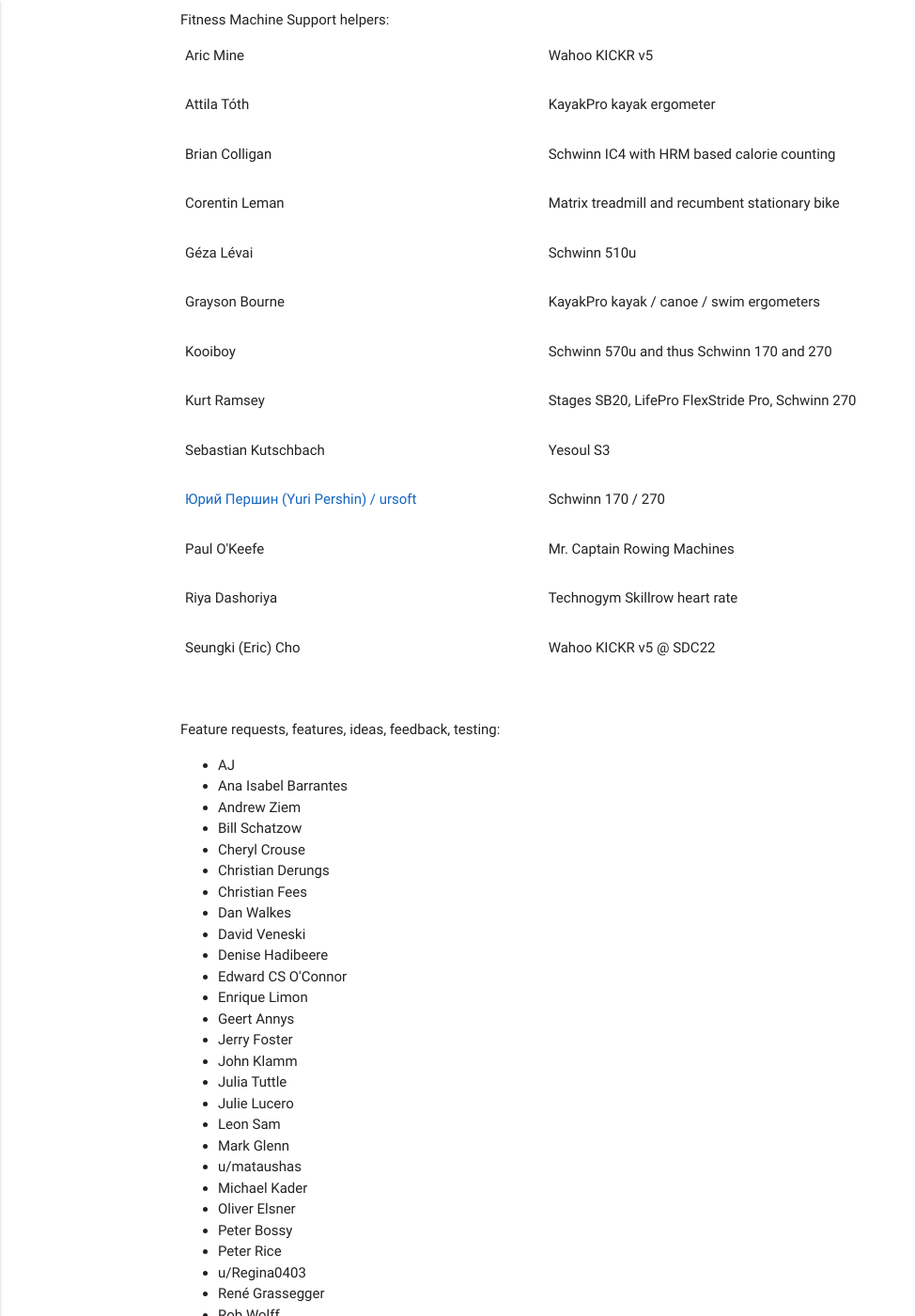
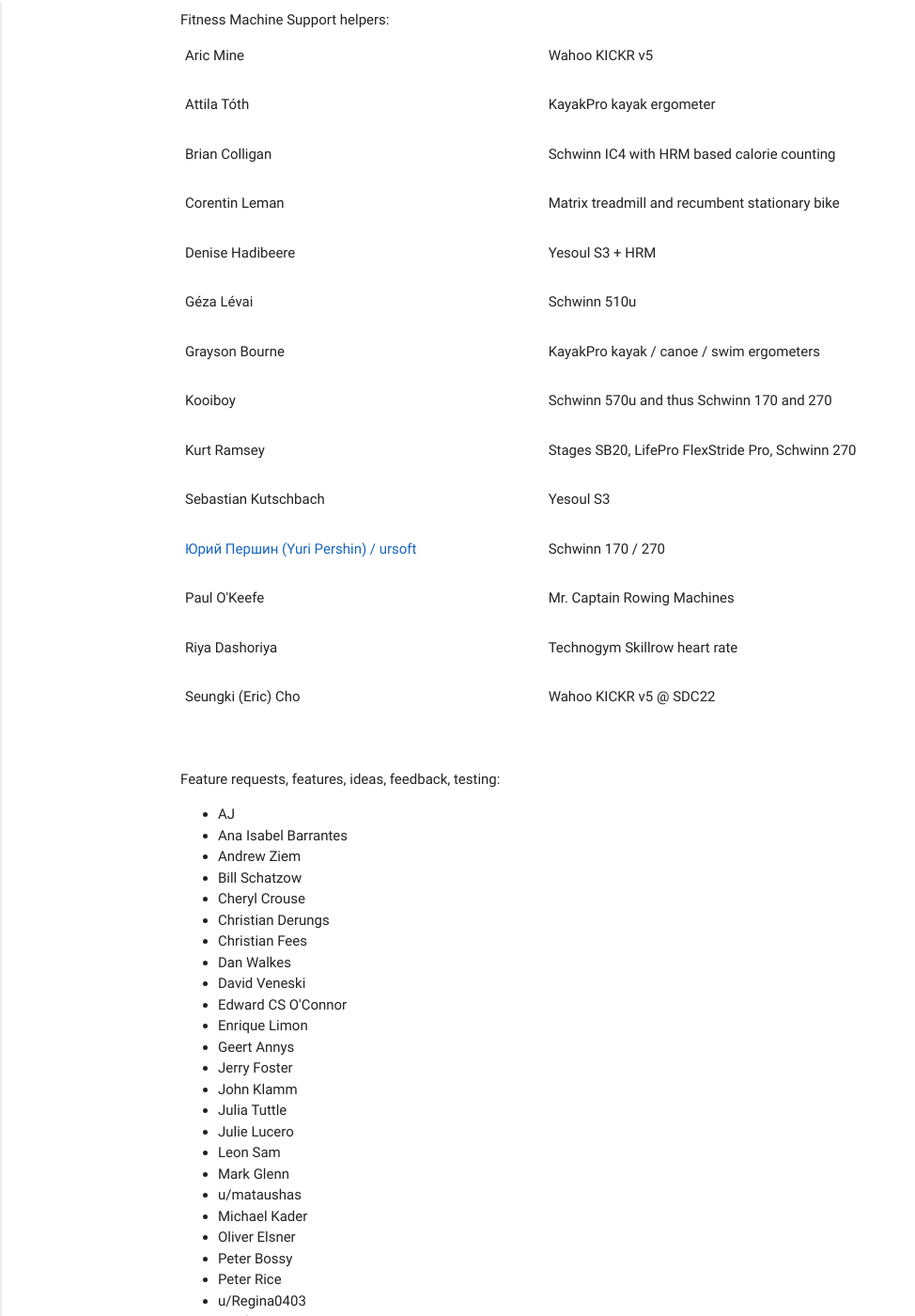
Before and after one commit to TrackMyIndoorWorkout/TrackMyIndoorWorkout.github.io, a Jekyll site: the page built from attributions.md, in a window 1280 px wide and 1400 px high, scrolled down 469 px. Shown: the whole window at 94% size, without its empty margins (0-974 px from the left). Built offline with Jekyll 4.4.1, drawn with Linux system fonts in a browser that asks for light colours; grey boxes are pictures that could not be loaded.

Commit message:
Also greduate Denis because she helped with app logs

```diff
--- a/attributions.md
+++ b/attributions.md
@@ -29,6 +29,10 @@ permalink: /attributions/
         <tr>
           <td>Corentin Leman</td>
           <td>Matrix treadmill and recumbent stationary bike</td>
+        </tr>
+        <tr>
+          <td>Denise Hadibeere</td>
+          <td>Yesoul S3 + HRM</td>
         </tr>
         <tr>
           <td>Géza Lévai</td>
```
Also changed, not shown: other parts of attributions.md (+0 -1 lines).
